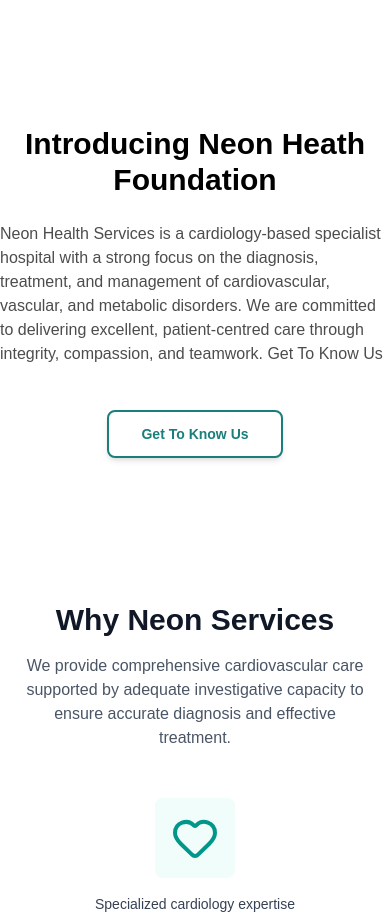
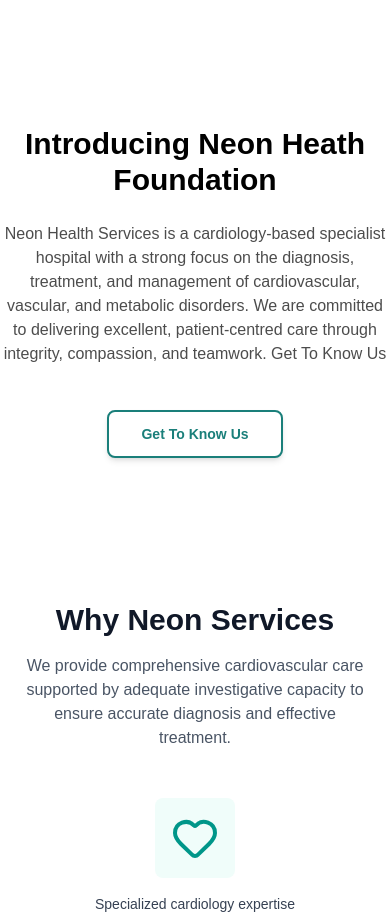
Before and after one commit to neonhealthservices/neonhealth-frontend, a Next.js app: page /about in a window 390 px wide. Shown: the part 2482-3405 px from the top of the page. Built offline with nearby package versions, Linux system fonts and the light colour scheme; a web font is replaced by a local one.

Commit message:
fix: Adjust responsive styles for the Introducing Neon Health Foundation section

```diff
--- a/app/about/page.tsx
+++ b/app/about/page.tsx
@@ -21,9 +21,9 @@ function page() {
 
        <AboutSection/>
 
-       <div className='text-center space-y-6 max-w-5xl mx-auto mt-16 mb-20'>
+       <div className='text-center space-y-6 md:max-w-5xl md:mx-auto mt-16 mb-20'>
         <h1 className='text-3xl font-bold '>Introducing Neon Heath Foundation</h1>
-        <p className='text-start font-extralight text-black/70'>Neon Health Services is a cardiology-based specialist hospital with a strong focus on the diagnosis, treatment, and management of cardiovascular, vascular, and metabolic disorders. We are committed to delivering excellent, patient-centred care through integrity, compassion, and teamwork. Get To Know Us</p>
+        <p className='md:text-start font-extralight text-black/70'>Neon Health Services is a cardiology-based specialist hospital with a strong focus on the diagnosis, treatment, and management of cardiovascular, vascular, and metabolic disorders. We are committed to delivering excellent, patient-centred care through integrity, compassion, and teamwork. Get To Know Us</p>
 
 
        <Link href={'/foundation'}>
```
